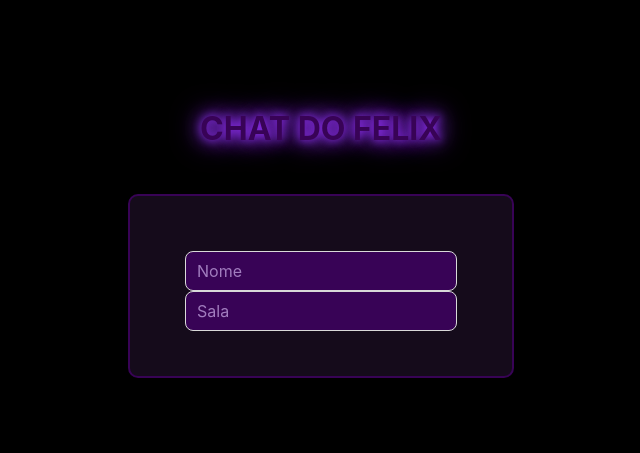
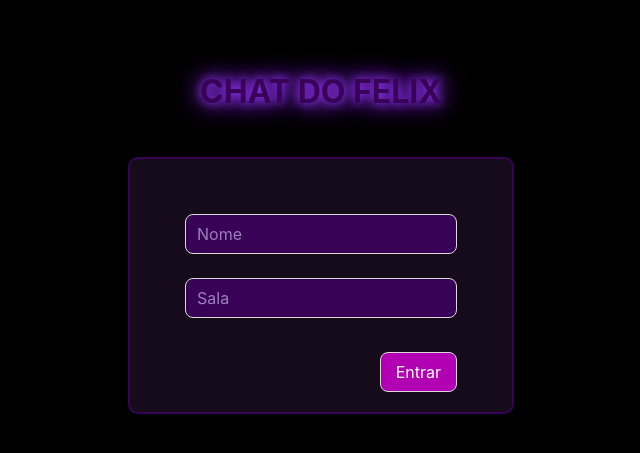
Before and after one commit to GustavoFelixN/ChatApp, a React (Create React App) app in the folder web/chat-web/: page / in a window 1280 px wide. Shown: the part 155-608 px from the top of the page, without its empty margins (319-959 px from the left). Built offline with nearby package versions, Linux system fonts and the light colour scheme.

Commit message:
Implementando formulario

```diff
--- a/web/chat-web/src/pages/Login/Login.jsx
+++ b/web/chat-web/src/pages/Login/Login.jsx
@@ -1,15 +1,28 @@
 import React from 'react';
-import { Page, Title, InputContainer } from './styles.js';
-import { Input } from '../../components';
+import { Page, Title, InputContainer, ButtonWrapper } from './styles.js';
+import { Input, Button } from '../../components';
+import { Form } from 'antd';
 
 const Login = () => {
+
+	const handleSubmit = (params) => console.log(params);
+
 	return (
 		<Page>
 			<Title>CHAT DO FELIX</Title>
-			<InputContainer>
-				<Input size="large" placeholder="Nome" style={ {backgroundColor: "#380356"} }/>
-				<Input size="large" placeholder="Sala"/>
-			</InputContainer>
+			<Form onFinish={handleSubmit}>
+				<InputContainer>
+					<Form.Item name="name">
+						<Input size="large" placeholder="Nome"/>
+					</Form.Item>
+					<Form.Item name="room">
+						<Input size="large" placeholder="Sala"/>
+					</Form.Item>
+					<ButtonWrapper>
+						<Button size="large" htmlType="submit" >Entrar</Button>
+					</ButtonWrapper>
+				</InputContainer>
+			</Form>
 		</Page>
 	);
 };
--- a/web/chat-web/src/pages/Login/styles.js
+++ b/web/chat-web/src/pages/Login/styles.js
@@ -19,8 +19,19 @@ export const InputContainer = styled.div`
 	border: 2px solid #380356;
 	border-radius: 10px;
 	margin: 25px;
-	padding: 55px 55px 45px 55px;
+	padding: 55px 55px 20px 55px;
 	display: flex;
 	flex-direction: column;
 	background-color: rgba(107, 56, 135, 0.2);
 `;
+
+export const InputWrapper = styled.div`
+	margin-bottom: 10px;
+`;
+
+export const ButtonWrapper = styled.div`
+	display: flex;
+	flex-direction: row;
+	justify-content: flex-end;
+	margin-top: 10px;
+`;
```
